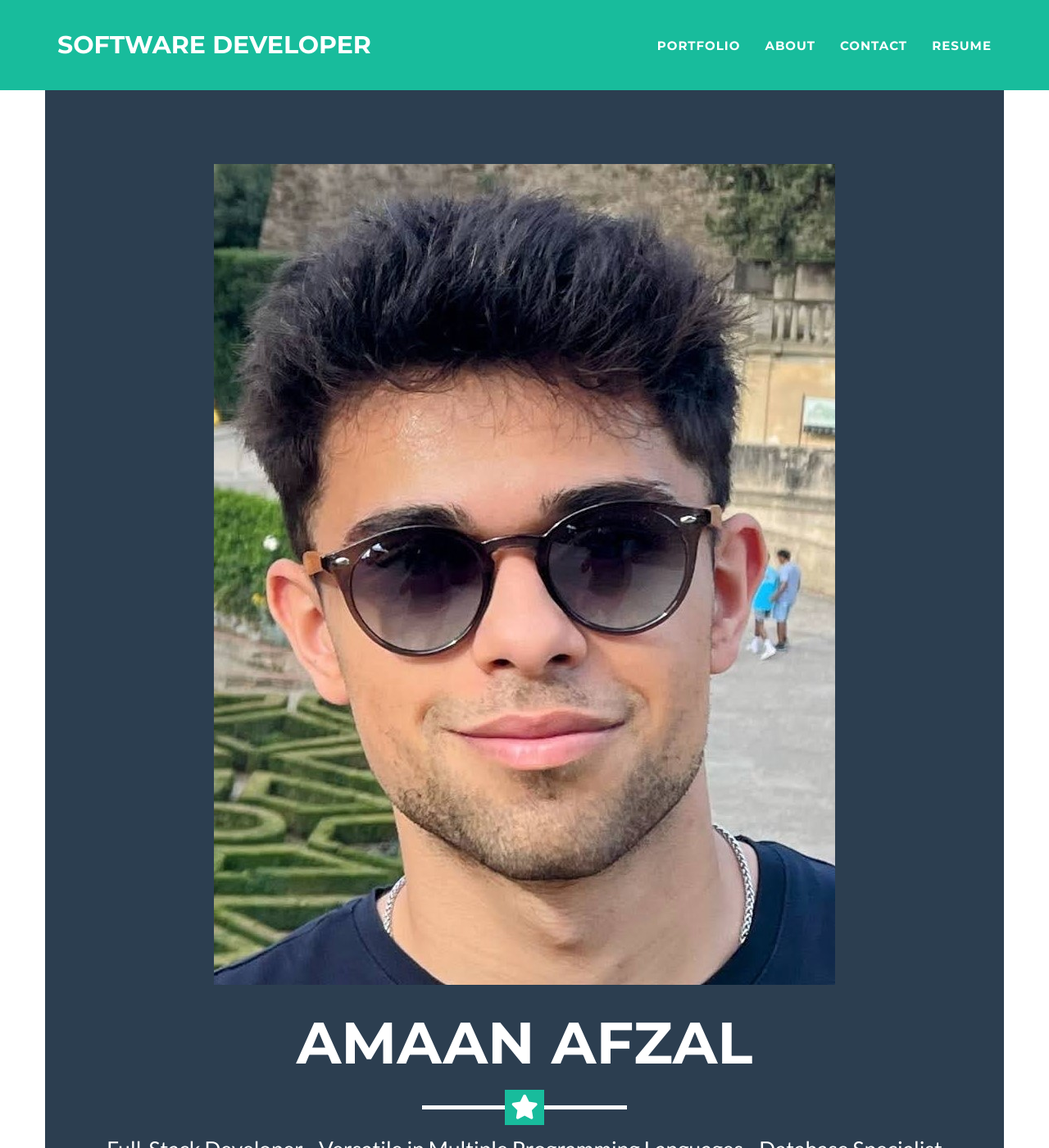
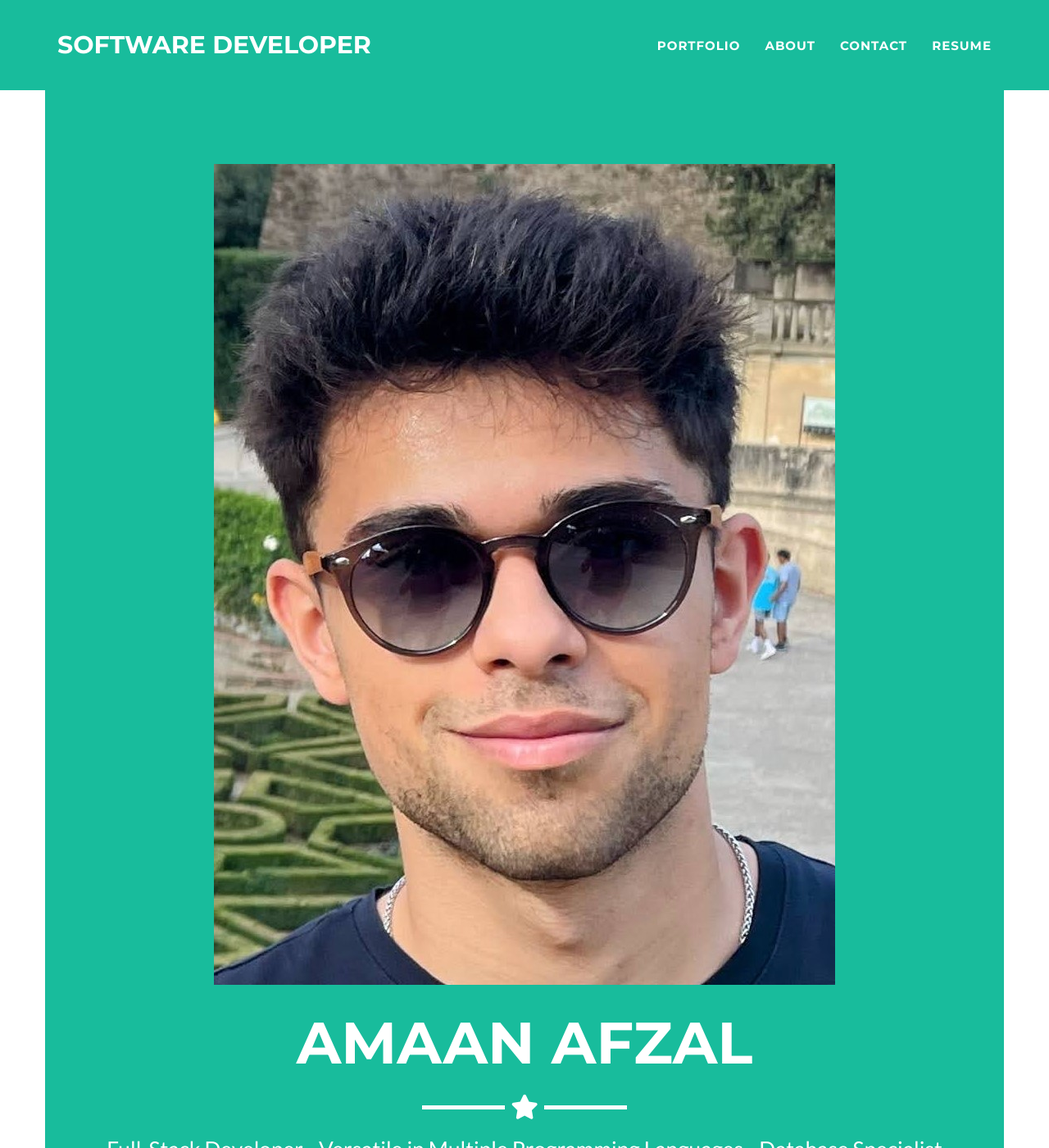
Before and after one commit to Amaan6868/Amaan6868.github.i, a Jekyll site: the page built from _posts/2024-12-10-BotnetSimulation.markdown, in a window 1280 px wide and 1400 px high. Shown: the whole window at 82% size. Built offline with Jekyll 4.4.1, drawn with Linux system fonts in a browser that asks for light colours.

Commit message:
Update main.css

```diff
--- a/_includes/css/main.css
+++ b/_includes/css/main.css
@@ -82,7 +82,7 @@ header {
 header .container {
     padding-top: 100px;
     padding-bottom: 50px;
-    background-color: #{{ site.color.secondary }};
+    background-color: #{{ site.color.primary }};
 }
 
 header img {
```
